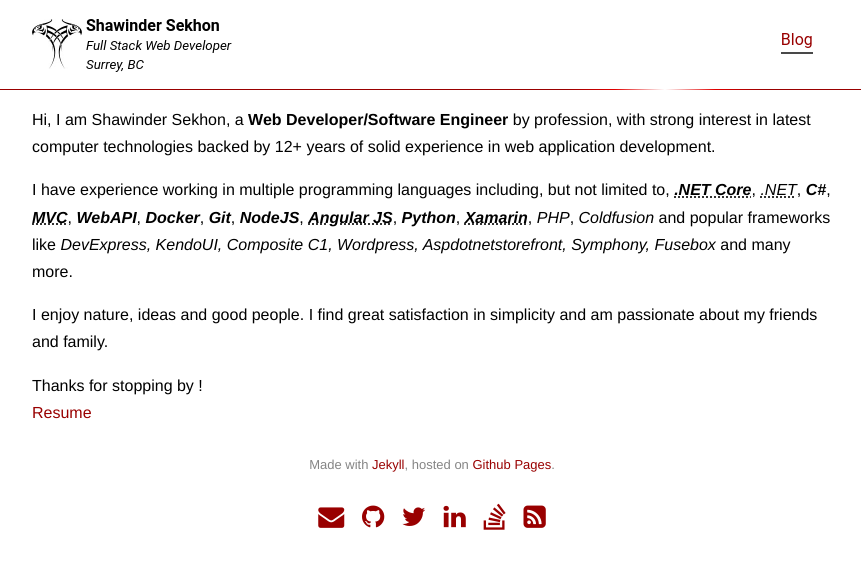
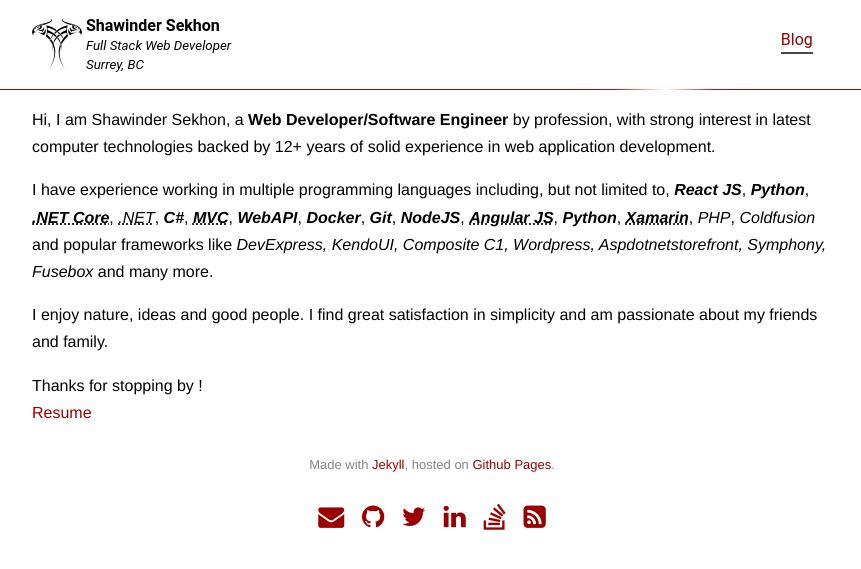
Before and after one commit to shawinder/shawinder.github.io, a Jekyll site: the page built from index.html, in a window 1280 px wide. Shown: the top 569 px of the page, without its empty margins (208-1069 px from the left). Built offline with Jekyll 4.4.1, drawn with Linux system fonts in a browser that asks for light colours; nearby versions of some CDN libraries.

Commit message:
Update index.html

```diff
--- a/index.html
+++ b/index.html
@@ -10,7 +10,7 @@
     Hi, I am <span itemprop="name">Shawinder Sekhon</span>, a <strong itemprop="title">Web Developer/Software Engineer</strong> by profession, with strong interest in latest computer technologies backed by 12+ years of solid experience in web application development.
   </p>
   <p>
-    I have experience working in multiple programming languages including, but not limited to, <strong><i><abbr title="Microsoft ASP.NET Core">.NET Core</abbr></i></strong>, <i><abbr title="Microsoft ASP.NET">.NET</abbr></i>, <strong><i>C#</i></strong>, <strong><i><abbr title="Model View Controller">MVC</abbr></i></strong>, <strong><i>WebAPI</i></strong>, <strong><i>Docker</i></strong>, <strong><i>Git</i></strong>, <strong><i>NodeJS</i></strong>, <strong><i><abbr title="Angular JS">Angular JS</abbr></i></strong>, <strong><i>Python</i></strong>, <strong><i><abbr title="Microsoft Xamarin">Xamarin</abbr></i></strong>, <i>PHP</i>, <i>Coldfusion</i> and popular frameworks like <i>DevExpress, KendoUI, Composite C1, Wordpress, Aspdotnetstorefront, Symphony, Fusebox</i> and many more.
+    I have experience working in multiple programming languages including, but not limited to, <strong><i>React JS</i></strong>, <strong><i>Python</i></strong>, <strong><i><abbr title="Microsoft ASP.NET Core">.NET Core</abbr></i></strong>, <i><abbr title="Microsoft ASP.NET">.NET</abbr></i>, <strong><i>C#</i></strong>, <strong><i><abbr title="Model View Controller">MVC</abbr></i></strong>, <strong><i>WebAPI</i></strong>, <strong><i>Docker</i></strong>, <strong><i>Git</i></strong>, <strong><i>NodeJS</i></strong>, <strong><i><abbr title="Angular JS">Angular JS</abbr></i></strong>, <strong><i>Python</i></strong>, <strong><i><abbr title="Microsoft Xamarin">Xamarin</abbr></i></strong>, <i>PHP</i>, <i>Coldfusion</i> and popular frameworks like <i>DevExpress, KendoUI, Composite C1, Wordpress, Aspdotnetstorefront, Symphony, Fusebox</i> and many more.
   </p>
   <p>
     I enjoy nature, ideas and good people. I find great satisfaction in simplicity and am passionate about my friends and family.
```
